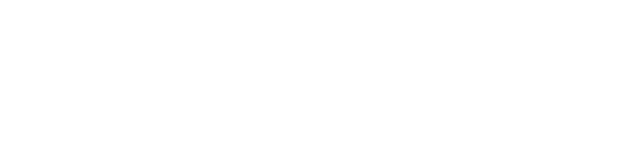
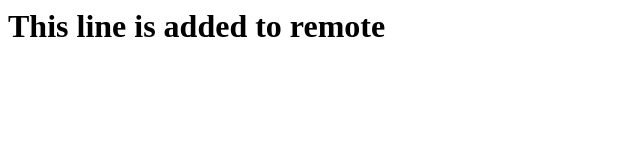
Before and after one commit to balu7483/SshRemoteRepo, a plain HTML site: page index.html in a window 1280 px wide. Shown: the whole page, without its empty margins (0-640 px from the left). Drawn offline with Linux system fonts and the light colour scheme.

Commit message:
added h1 tags

```diff
--- a/index.html
+++ b/index.html
@@ -2,5 +2,6 @@
 	<head>
 		</head>
 		<body>
+			<h1> This line is added to remote </h1>
 		</body>
 </html>
```
